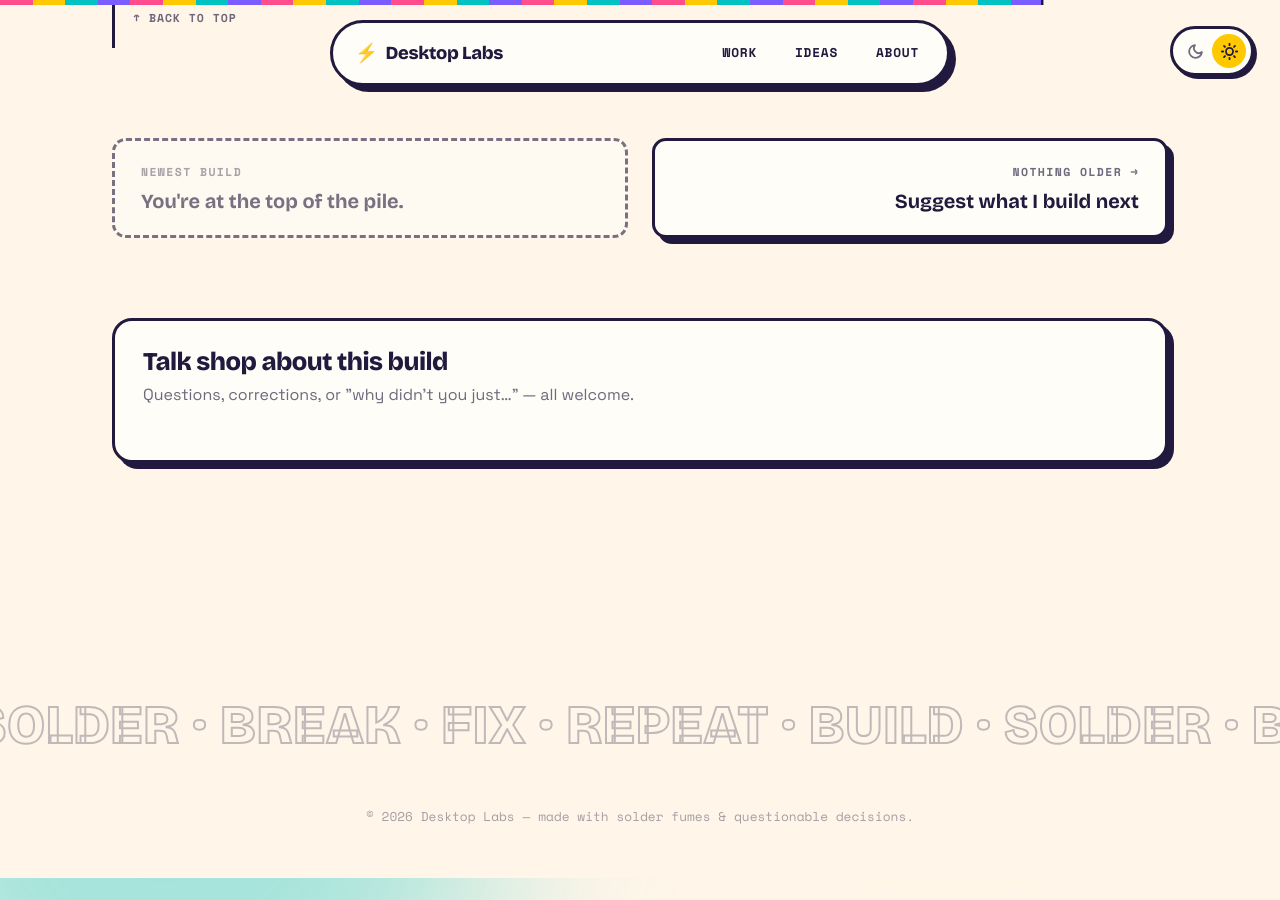
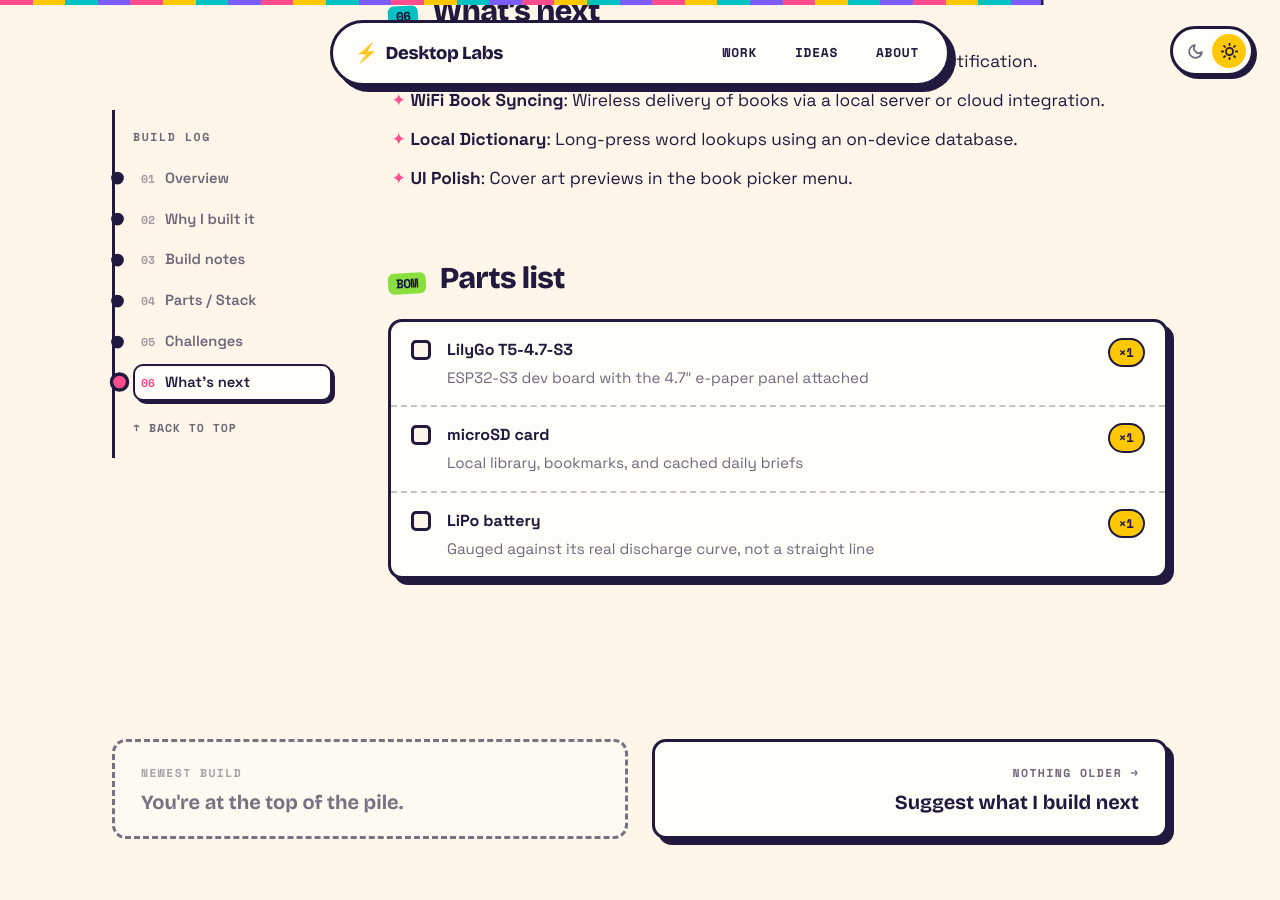
Before and after one commit to samblaha/samblaha.github.io, a Jekyll site: the page built from _projects/laser-timing-gates.md, in a window 1280 px wide and 900 px high, scrolled down 2558 px. Built offline with Jekyll 4.4.1, drawn with Linux system fonts in a browser that asks for light colours; comment, search, counter and statistics services are not loaded; some of the changed text lies outside the part shown.

Commit message:
Document post front matter and add specs/parts to the OpenPage build
Co-authored-by: WINL <samblaha@users.noreply.github.com>

```diff
--- a/_projects/laser-timing-gates.md
+++ b/_projects/laser-timing-gates.md
@@ -10,6 +10,23 @@ tags:
 status: "In progress"
 repo: "https://github.com/samblaha/DIYEreader"
 demo: ""
+specs:
+  Display: "4.7″ e-paper, 16-level grayscale"
+  Resolution: "540 × 960 portrait buffer"
+  MCU: "ESP32-S3"
+  Memory: "16 MB flash · 8 MB PSRAM"
+  Formats: "EPUB · TXT · CBZ"
+  Firmware: "C++ / Arduino via PlatformIO"
+parts:
+  - name: "LilyGo T5-4.7-S3"
+    note: "ESP32-S3 dev board with the 4.7″ e-paper panel attached"
+    qty: 1
+  - name: "microSD card"
+    note: "Local library, bookmarks, and cached daily briefs"
+    qty: 1
+  - name: "LiPo battery"
+    note: "Gauged against its real discharge curve, not a straight line"
+    qty: 1
 layout: project
 ---
 
```
Also changed, not shown: _projects/_TEMPLATE.md (+37 -6 lines), README.md.
